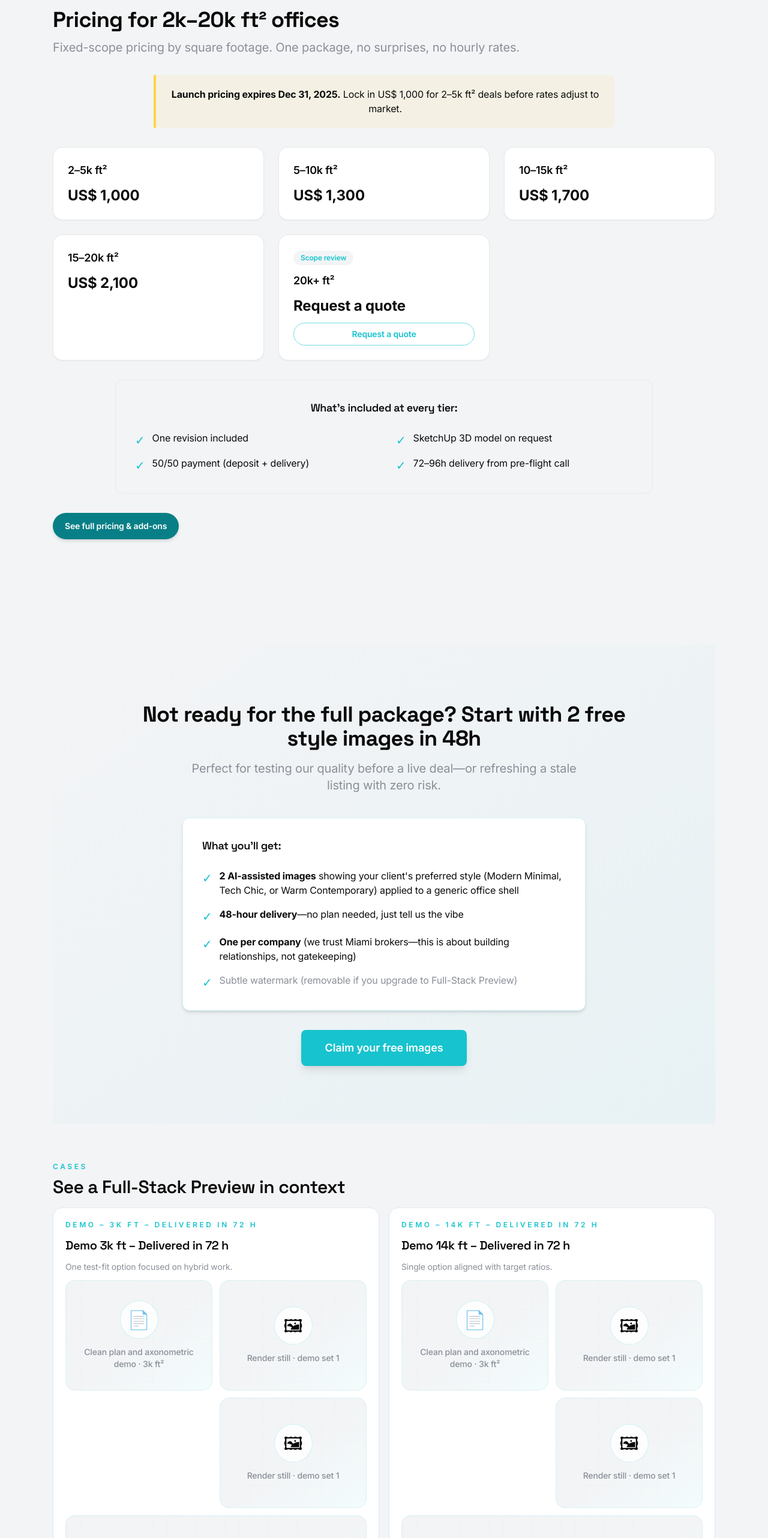
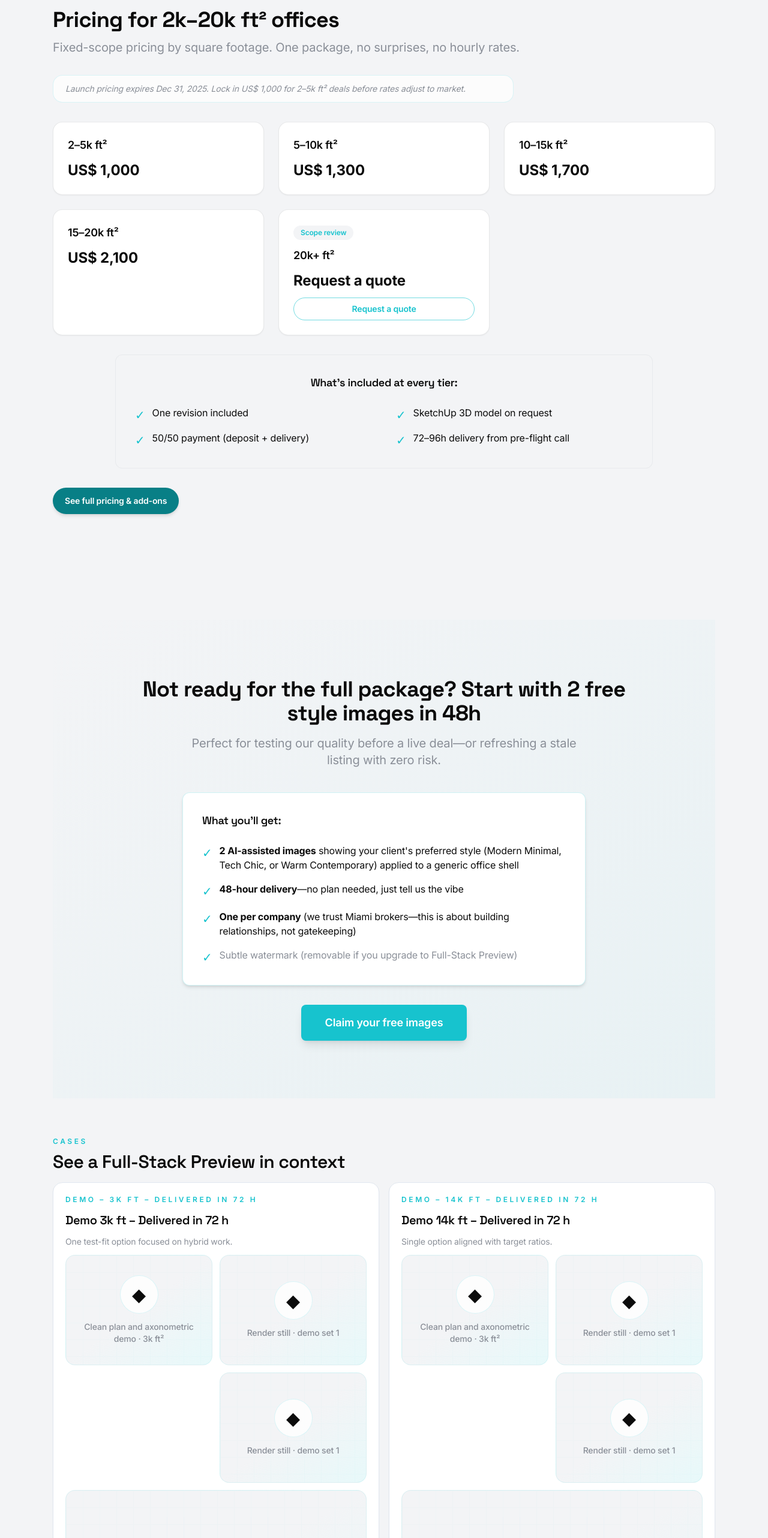
Before and after one commit to mategzg/Planora, a Next.js app: page / in a window 1280 px wide. Shown: the part 3822-6386 px from the top of the page at 60% size. Built offline with nearby package versions, Linux system fonts and the light colour scheme.

Commit message:
chore: soften pricing note & unify placeholders

```diff
--- a/app/page.tsx
+++ b/app/page.tsx
@@ -204,11 +204,9 @@ export default function HomePage() {
           <h2 className="text-3xl md:text-4xl font-bold text-ink">Pricing for 2k–20k ft² offices</h2>
           <p className="text-lg md:text-xl text-muted">Fixed-scope pricing by square footage. One package, no surprises, no hourly rates.</p>
         </div>
-        <div className="bg-alert/10 border-l-4 border-alert rounded-r-lg p-5 mb-4 max-w-3xl mx-auto">
-          <p className="text-base text-center">
-            <strong className="text-ink">Launch pricing expires Dec 31, 2025.</strong> Lock in US$ 1,000 for 2–5k ft² deals before rates adjust to market.
-          </p>
-        </div>
+        <p className="text-sm text-muted italic border border-accent/15 bg-paper/70 px-5 py-3 rounded-2xl max-w-3xl">
+          Launch pricing expires Dec 31, 2025. Lock in US$ 1,000 for 2–5k ft² deals before rates adjust to market.
+        </p>
         <div className="grid gap-6 sm:grid-cols-2 lg:grid-cols-3">
           {pricingTiers.map((tier) => (
             <div key={tier.range} className="rounded-2xl border border-muted/20 bg-paper p-6 shadow-sm transition duration-200 hover:-translate-y-1 hover:shadow-lg">
--- a/app/pricing/page.tsx
+++ b/app/pricing/page.tsx
@@ -29,11 +29,9 @@ export default function PricingPage() {
         <p className="text-sm text-muted">Launch pricing – first 60 days – up to 5 clients</p>
       </header>
 
-      <div className="bg-alert/10 border-l-4 border-alert rounded-r-lg p-5 max-w-3xl mx-auto">
-        <p className="text-base text-center">
-          <strong className="text-ink">Launch pricing expires Dec 31, 2025.</strong> Lock in US$ 1,000 for 2–5k ft² deals before rates adjust to market.
-        </p>
-      </div>
+      <p className="rounded-2xl border border-accent/15 bg-paper/70 px-4 py-3 text-sm text-muted text-center italic">
+        Launch pricing expires Dec 31, 2025. Lock in US$ 1,000 for 2–5k ft² deals before rates adjust to market.
+      </p>
 
       <div className="grid gap-6 sm:grid-cols-2 lg:grid-cols-3">
         {pricingTiers.map((tier) => (
--- a/components/MediaPlaceholder.tsx
+++ b/components/MediaPlaceholder.tsx
@@ -5,29 +5,23 @@ type MediaPlaceholderProps = {
   icon?: 'plan' | 'image' | 'video'
 }
 
-const symbolMap: Record<string, string> = {
-  plan: '📄',
-  image: '🖼',
-  video: '▶',
-}
+const symbol = '◆'
 
-export function MediaPlaceholder({ label, aspect = 'aspect-video', className = '', icon = 'image' }: MediaPlaceholderProps) {
-  const symbol = symbolMap[icon] ?? symbolMap.plan
-
+export function MediaPlaceholder({ label, aspect = 'aspect-video', className = '' }: MediaPlaceholderProps) {
   return (
     <div
-      className={`${aspect} relative overflow-hidden rounded-2xl border border-accent/10 bg-gradient-to-br from-soft via-soft to-accent/5 ${className}`.trim()}
+      className={`${aspect} relative overflow-hidden rounded-2xl border border-accent/10 bg-gradient-to-br from-soft via-soft to-accent/10 ${className}`.trim()}
       aria-label={label}
     >
       <div
         className="absolute inset-0 opacity-[0.02]"
         style={{
           backgroundImage: 'linear-gradient(#17C3CE 1px, transparent 1px), linear-gradient(90deg, #17C3CE 1px, transparent 1px)',
-          backgroundSize: '24px 24px',
+          backgroundSize: '28px 28px',
         }}
       />
-      <div className="relative flex h-full flex-col items-center justify-center p-6 text-center transition-all duration-300">
-        <div className="mx-auto mb-3 flex h-16 w-16 items-center justify-center rounded-full border border-accent/20 bg-white/80 text-3xl">
+      <div className="relative flex h-full flex-col items-center justify-center p-6 text-center">
+        <div className="mx-auto mb-3 flex h-16 w-16 items-center justify-center rounded-full border border-accent/15 bg-white/80 text-3xl">
           {symbol}
         </div>
         <p className="text-sm font-medium text-muted">{label}</p>
```
